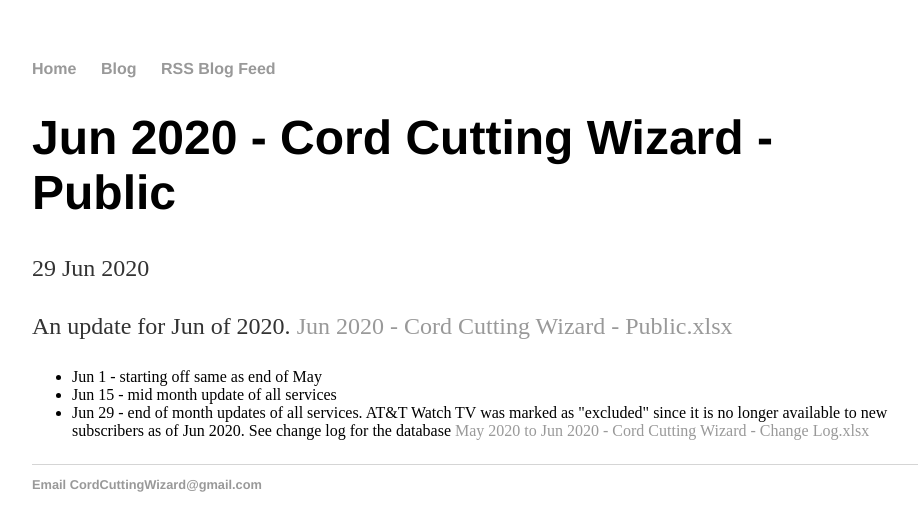
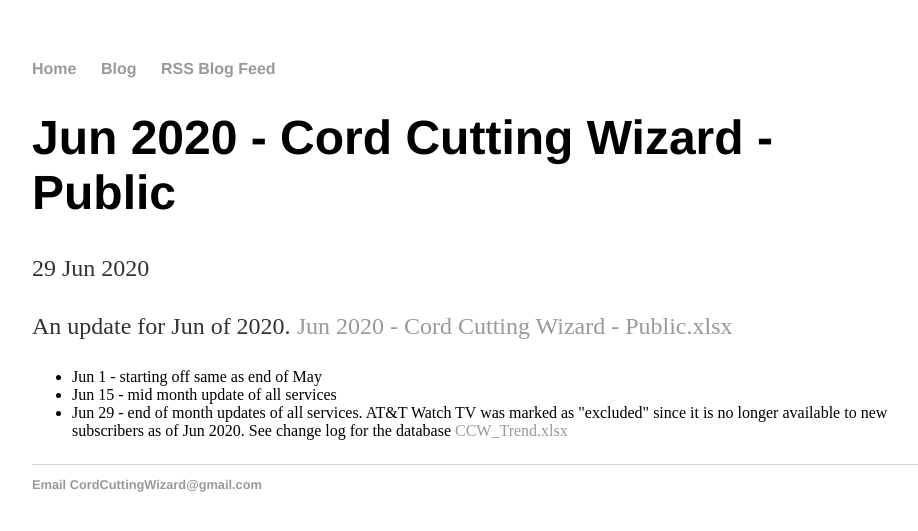
Before and after one commit to wjhladik/wjhladik.github.io, a Jekyll site: the page built from _posts/2020-06-29-Jun-2020-Cord-Cutting-Wizard-Public.md, in a window 1280 px wide. Shown: the top 531 px of the page, without its empty margins (160-1078 px from the left). Built offline with Jekyll 4.4.1, drawn with Linux system fonts in a browser that asks for light colours.

Commit message:
Update 2020-06-29-Jun-2020-Cord-Cutting-Wizard-Public.md

```diff
--- a/_posts/2020-06-29-Jun-2020-Cord-Cutting-Wizard-Public.md
+++ b/_posts/2020-06-29-Jun-2020-Cord-Cutting-Wizard-Public.md
@@ -8,4 +8,4 @@
     <ul>
       <li>Jun 1 - starting off same as end of May
       <li>Jun 15 - mid month update of all services
-      <li>Jun 29 - end of month updates of all services. AT&T Watch TV was marked as "excluded" since it is no longer available to new subscribers as of Jun 2020. See change log for the database <a href="/May 2020 to Jun 2020 - Cord Cutting Wizard - Change Log.xlsx">May 2020 to Jun 2020 - Cord Cutting Wizard - Change Log.xlsx</a>
+      <li>Jun 29 - end of month updates of all services. AT&T Watch TV was marked as "excluded" since it is no longer available to new subscribers as of Jun 2020. See change log for the database <a href="/CCW_Trend.xlsx">CCW_Trend.xlsx</a>
```
